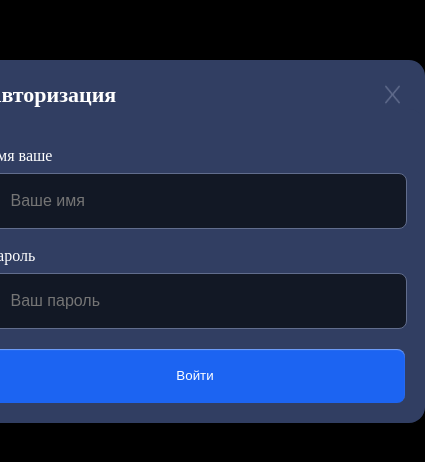
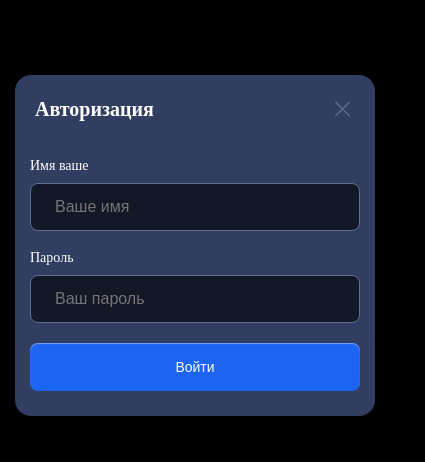
Before and after one commit to NikolayFrontEnd/BotHubDreamJob, a React (Vite) app: page / in a window 390 px wide. Shown: the part 192-654 px from the top of the page, 425 px wide, since content can reach past the window. Built offline with nearby package versions, Linux system fonts and the light colour scheme.

Commit message:
Добавил адаптивность на страницу регистрации

```diff
--- a/src/pages/Auth/ui/AuthPage.module.css
+++ b/src/pages/Auth/ui/AuthPage.module.css
@@ -1,29 +1,37 @@
-body{
-    background-color:black;
+body {
+    background-color: black;
+    margin: 0;
+    padding: 0;
+    box-sizing: border-box;
 }
-.container{
+
+.container {
     display: flex;
     justify-content: center;
     align-items: center;
     height: 100vh;
+    padding: 15px;
 }
-.formBlock{
+
+.formBlock {
     border-radius: 16px;
     background-color: rgba(49, 62, 98, 1);
-width:459px;
-height: 341px;
+    width: 100%;
+    max-width: 459px;
+    height: auto;
+    min-height: 341px;
+}
 
-}
-.form{
+.form {
     display: flex;
     flex-direction: column;
     background-color: rgba(49, 62, 98, 1);
     border-radius: 16px;
     padding: 20px;
+}
 
-}
-.form input{
-    width:403px;
+.form input {
+    width: 100%;
     height: 54px;
     border-radius: 8px;
     background-color: rgba(18, 24, 37, 1);
@@ -33,55 +41,98 @@ padding-left: 16px;
     font-weight: 400;
     font-size: 16px;
     line-height: 22px;
+    box-sizing: border-box;
 }
-.form label{
+
+.form label {
     color: white;
+}
 
-
-
-}
-.button{
+.button {
     color: white;
     margin-top: 20px;
-    width:419px;
+    width: 100%;
     height: 54px;
     border-radius: 8px;
     background-color: rgba(28, 100, 242, 1);
-    padding-left: 24px;
-    padding-right: 24px;
-    padding-top: 14px;
-    padding-bottom: 14px;
+    padding: 14px 24px;
     border: none;
     cursor: pointer;
+    box-shadow: 0px 1px 1px 0px rgba(255, 255, 255, 0.4) inset;
+    font-size: 16px;
+}
 
-    box-shadow: 0px 1px 1px 0px rgba(255, 255, 255, 0.4) inset;
-
-}
-.topBlock{
+.topBlock {
     color: white;
     margin-top: 20px;
     display: flex;
     justify-content: space-between;
+    align-items: center;
     padding-left: 20px;
     padding-right: 20px;
 }
 
-.label{
+.label {
     font-weight: 400;
     font-size: 16px;
     line-height: 22px;
     margin-top: 16px;
     margin-bottom: 6px;
 }
+
 .form input::placeholder {
     padding-left: 8px;
     font-weight: 400;
     font-size: 16px;
 }
 
-  .authWord{
+.authWord {
     font-weight: 600;
     font-size: 22px;
     line-height: 29px;
+}
 
+/* Media queries for responsive design */
+@media (max-width: 520px) {
+    .formBlock {
+        width: 100%;
     }
+
+    .form {
+        padding: 15px;
+    }
+
+    .form input {
+        height: 48px;
+        font-size: 14px;
+    }
+
+    .button {
+        height: 48px;
+        font-size: 14px;
+        padding: 12px 20px;
+    }
+
+    .authWord {
+        font-size: 20px;
+    }
+
+    .label {
+        font-size: 14px;
+    }
+}
+
+@media (max-width: 350px) {
+    .topBlock {
+        padding-left: 15px;
+        padding-right: 15px;
+    }
+
+    .form {
+        padding: 10px;
+    }
+
+    .authWord {
+        font-size: 18px;
+    }
+}
```
Lines whose indentation alone changed are shown as unchanged.
